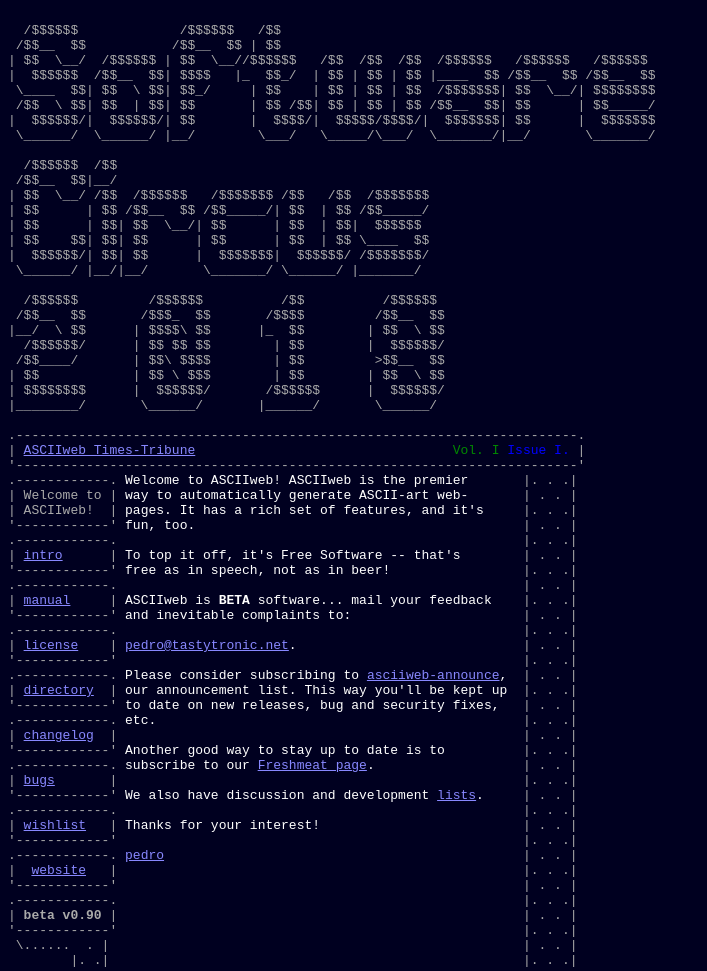
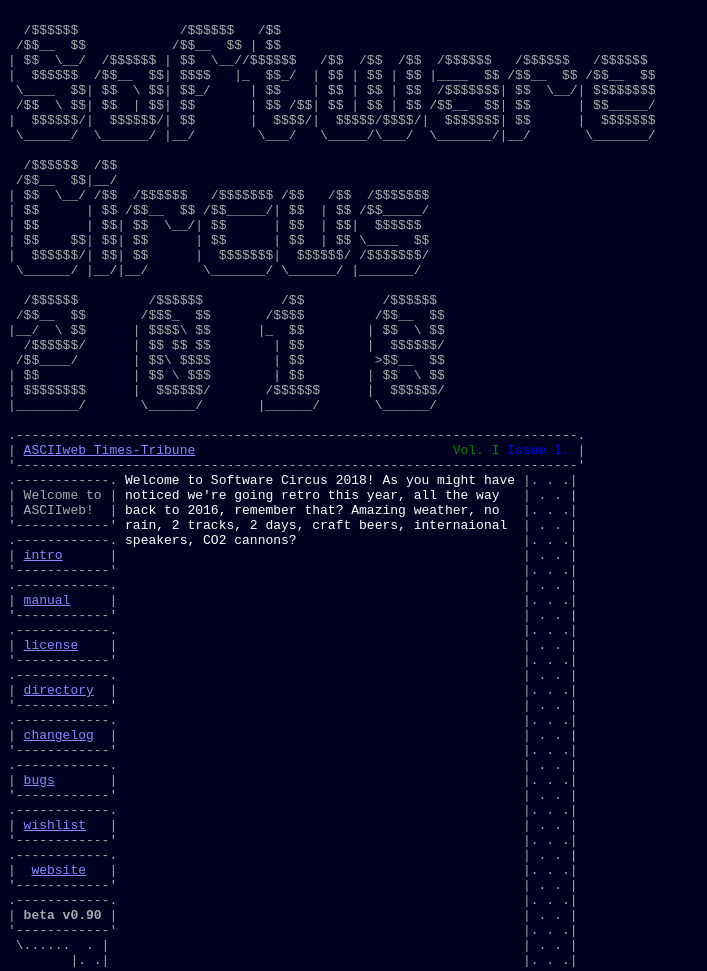
Before and after one commit to implicit-explicit/software_circus2018, a plain HTML site: page index.html in a window 1280 px wide. Shown: the top 971 px of the page, without its empty margins (0-707 px from the left). Drawn offline with Linux system fonts and the light colour scheme.

Commit message:
Added welcome message

```diff
--- a/index.html
+++ b/index.html
@@ -35,32 +35,32 @@
 .------------------------------------------------------------------------.
 | <font color="#008800"><a href="http://tastytronic.net/asciiweb/install/aw.cgi">ASCIIweb Times-Tribune</a>                                 Vol. I</font> <font color="#0000ff">Issue I.</font> |
 '------------------------------------------------------------------------'
-.------------. <font color='#ffffff'>Welcome to ASCIIweb! ASCIIweb is the premier      </font> |. . .|
-| Welcome to | <font color='#ffffff'>way to automatically generate ASCII-art web-      </font> | . . |
-| ASCIIweb!  | <font color='#ffffff'>pages. It has a rich set of features, and it's    </font> |. . .|
-'------------' <font color='#ffffff'>fun, too.                                         </font> | . . |
+.------------. <font color='#ffffff'>Welcome to Software Circus 2018! As you might have</font> |. . .|
+| Welcome to | <font color='#ffffff'>noticed we're going retro this year, all the way  </font> | . . |
+| ASCIIweb!  | <font color='#ffffff'>back to 2016, remember that? Amazing weather, no  </font> |. . .|
+'------------' <font color='#ffffff'>rain, 2 tracks, 2 days, craft beers, internaional </font> | . . |
+.------------. <font color='#ffffff'>speakers, CO2 cannons?                            </font> |. . .|
+| <a href="http://tastytronic.net/asciiweb/install/index.html">intro</a>      | <font color='#ffffff'>                                                  </font> | . . |
+'------------' <font color='#ffffff'>                                                  </font> |. . .|
+.------------. <font color='#ffffff'>                                                  </font> | . . |
+| <a href="http://tastytronic.net/asciiweb/install/manual/intro.html">manual</a>     | <font color='#ffffff'>                                                  </font> |. . .|
+'------------' <font color='#ffffff'>                                                  </font> | . . |
 .------------. <font color='#ffffff'>                                                  </font> |. . .|
-| <a href="http://tastytronic.net/asciiweb/install/index.html">intro</a>      | <font color='#ffffff'>To top it off, it's Free Software -- that's       </font> | . . |
-'------------' <font color='#ffffff'>free as in speech, not as in beer!                </font> |. . .|
+| <a href="COPYING">license</a>    | <font color='#ffffff'>                                                  </font> | . . |
+'------------' <font color='#ffffff'>                                                  </font> |. . .|
 .------------. <font color='#ffffff'>                                                  </font> | . . |
-| <a href="http://tastytronic.net/asciiweb/install/manual/intro.html">manual</a>     | <font color='#ffffff'>ASCIIweb is <b>BETA</b> software... mail your feedback   </font> |. . .|
-'------------' <font color='#ffffff'>and inevitable complaints to:                     </font> | . . |
+| <a href="directory/">directory</a>  | <font color='#ffffff'>                                                  </font> |. . .|
+'------------' <font color='#ffffff'>                                                  </font> | . . |
 .------------. <font color='#ffffff'>                                                  </font> |. . .|
-| <a href="COPYING">license</a>    | <font color='#ffffff'><a href="mailto:pedro@tastytronic.net">pedro@tastytronic.net</a>.                            </font> | . . |
+| <a href="http://tastytronic.net/asciiweb/install/changelog.html">changelog</a>  | <font color='#ffffff'>                                                  </font> | . . |
 '------------' <font color='#ffffff'>                                                  </font> |. . .|
-.------------. <font color='#ffffff'>Please consider subscribing to <a href="http://tastytronic.net/cgi-bin/mailman/listinfo/asciiweb-announce/">asciiweb-announce</a>, </font> | . . |
-| <a href="directory/">directory</a>  | <font color='#ffffff'>our announcement list. This way you'll be kept up </font> |. . .|
-'------------' <font color='#ffffff'>to date on new releases, bug and security fixes,  </font> | . . |
-.------------. <font color='#ffffff'>etc.                                              </font> |. . .|
-| <a href="http://tastytronic.net/asciiweb/install/changelog.html">changelog</a>  | <font color='#ffffff'>                                                  </font> | . . |
-'------------' <font color='#ffffff'>Another good way to stay up to date is to         </font> |. . .|
-.------------. <font color='#ffffff'>subscribe to our <a href="http://freshmeat.net/projects/asciiweb/">Freshmeat page</a>.                  </font> | . . |
+.------------. <font color='#ffffff'>                                                  </font> | . . |
 | <a href="http://tastytronic.net/asciiweb/install/bugs.html">bugs</a>       | <font color='#ffffff'>                                                  </font> |. . .|
-'------------' <font color='#ffffff'>We also have discussion and development <a href="http://tastytronic.net/asciiweb/install/lists.html">lists</a>.    </font> | . . |
+'------------' <font color='#ffffff'>                                                  </font> | . . |
 .------------. <font color='#ffffff'>                                                  </font> |. . .|
-| <a href="http://tastytronic.net/asciiweb/install/wishlist.html">wishlist</a>   | <font color='#ffffff'>Thanks for your interest!                         </font> | . . |
+| <a href="http://tastytronic.net/asciiweb/install/wishlist.html">wishlist</a>   | <font color='#ffffff'>                                                  </font> | . . |
 '------------' <font color='#ffffff'>                                                  </font> |. . .|
-.------------. <font color='#ffffff'><a href="http://tastytronic.net/~pedro/">pedro</a>                                             </font> | . . |
+.------------. <font color='#ffffff'>                                                  </font> | . . |
 |  <a href="http://tastytronic.net/asciiweb/">website</a>   | <font color='#ffffff'>                                                  </font> |. . .|
 '------------' <font color='#ffffff'>                                                  </font> | . . |
 .------------. <font color='#ffffff'>                                                  </font> |. . .|
@@ -71,7 +71,7 @@
 .------------------------------------------------------------------------.
 | The ASCIIweb Times-Tribune is a <a href="http://tastytronic.net/">Tastytronic Industries</a> newspaper.      |
 '------------------------------------------------------------------------'
- Generated at: Sat Jan  6 02:00:59 GMT 2018
+ Generated at: Sat Jan  6 16:06:58 GMT 2018
 
 </pre>
 </body>
```
Also changed, not shown: 1 other file.
